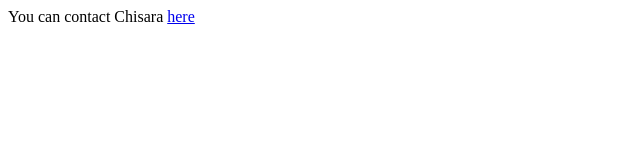
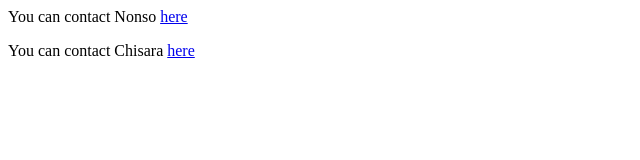
Before and after one commit to zuri-training/html_practical_1, a plain HTML site: page index.html in a window 1280 px wide. Shown: the whole page, without its empty margins (0-640 px from the left). Drawn offline with Linux system fonts and the light colour scheme.

Commit message:
Add my contact details

```diff
--- a/index.html
+++ b/index.html
@@ -1 +1,2 @@
+<p>You can contact Nonso <a href="nonsoContact.html">here</a></p>
 <p>You can contact Chisara <a href="chisaracontact.html">here</a></p>
```
